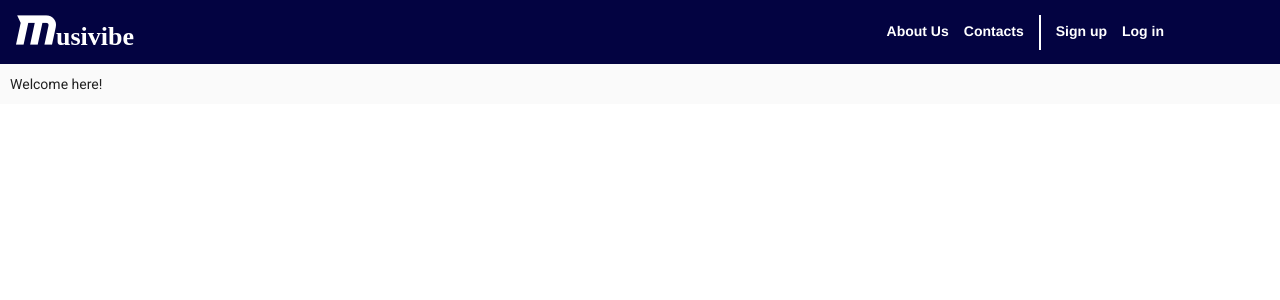
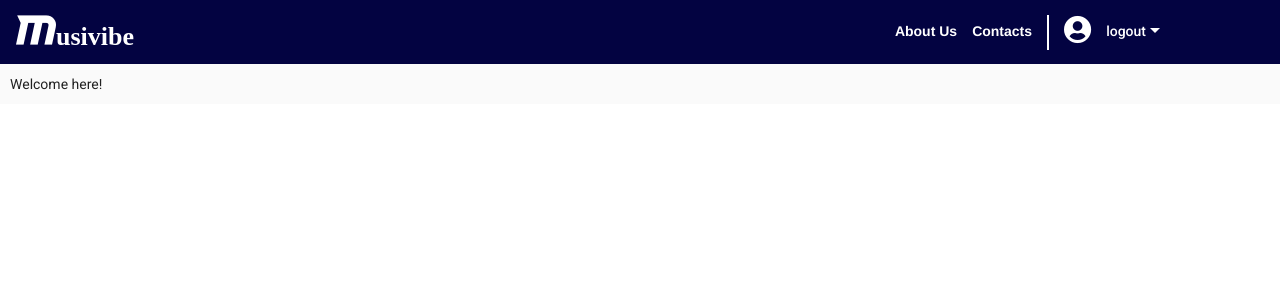
Before and after one commit to otienonick/Musivibe, an Angular app: page /home in a window 1280 px wide. Shown: the top 300 px of the page. Built offline with nearby package versions, Linux system fonts and the light colour scheme; a web font is replaced by a local one.

Commit message:
update navbar

```diff
--- a/src/app/components/login/login.component.html
+++ b/src/app/components/login/login.component.html
@@ -4,7 +4,7 @@
         <mat-card-title>Log in</mat-card-title>
       </mat-card-header>
 
-      <form class="example-form">
+      <form #form = 'ngForm' (ngSubmit)='loginUser()' class="example-form">
         <mat-card-content>
           <mat-form-field class="example-full-width">
             <input [(ngModel)]='login.username'  matInput placeholder="Username" [formControl]="username" required>
@@ -27,14 +27,11 @@
                     </p>
           </div>
 
-        <button (click)='loginUser()' mat-raised-button style="background: #e91e63;" class="btn-block">Log in</button>
+        <button type="submit" mat-raised-button style="background: #e91e63;" class="btn-block">Log in</button>
       </form>
       <div class="mt-3">
         Dont have an account?<a routerLink="/signup">Sign up</a>
       </div>
     </mat-card>
 
-
-
-
   </div>
--- a/src/app/components/navbar/navbar.component.html
+++ b/src/app/components/navbar/navbar.component.html
@@ -23,7 +23,7 @@
             </mat-select>
     </li>
 
-            <li  *ngIf="currentUser == null">
+            <li  *ngIf="currentUser == null" >
                 <a routerLink="/signup">Sign up</a>
             </li>
             <li   *ngIf="currentUser == null">
--- a/src/app/components/navbar/navbar.component.ts
+++ b/src/app/components/navbar/navbar.component.ts
@@ -10,7 +10,7 @@ import { Router } from '@angular/router';
 })
 export class NavbarComponent implements OnInit {
   @Output() public sidenavToggle = new EventEmitter();
-  currentUser: null;
+  currentUser = false;
   selected = 'option2';
 
   constructor(private userService:UserService, private router: Router) {
@@ -29,6 +29,7 @@ export class NavbarComponent implements OnInit {
   }
 
   ngOnInit(){
+    this.currentUser = true
 
   }
 
--- a/src/app/components/register/register.component.html
+++ b/src/app/components/register/register.component.html
@@ -4,8 +4,7 @@
         <mat-card-title>Sign Up</mat-card-title>
       </mat-card-header>
 
-      <form class="example-form">
-
+      <form #form = 'ngForm' (ngSubmit)='registerUser()'  class="example-form">
         <mat-card-content>
           <mat-form-field class="example-full-width">
             <input  [(ngModel)]='register.username' matInput placeholder="Username" [formControl]="username" required>
@@ -36,7 +35,7 @@
           </section>
         </mat-card-content>
 
-        <button (click)='registerUser()' mat-raised-button style="background: #e91e63; color: #fff;" class="btn-block">Register</button>
+        <button type="submit" mat-raised-button style="background: #e91e63; color: #fff;" class="btn-block">Register</button>
       </form>
 
       <div class="mt-3">
--- a/src/app/components/register/register.component.ts
+++ b/src/app/components/register/register.component.ts
@@ -38,16 +38,11 @@ export class RegisterComponent implements OnInit {
     if (this.password.hasError('required')) {
    return 'password is required';
  }
+  if(this.password.hasError('minLength')){
+  return 'password must be atleast six characters';
 
- return this.username.hasError('password is required');
-
-}
-passwordLengthErrorMessage(){
-  if(this.password.hasError('minLength')){
-    return 'password must be atleast six characters';
-
-   }
-   return this.username.hasError('password must be atleast six characters');
+ }
+ return this.username.hasError('password must be atleast six characters');
 
 }
 
--- a/src/app/services/user.service.ts
+++ b/src/app/services/user.service.ts
@@ -36,5 +36,4 @@ export class UserService {
   }
 
 
-
 }
```
